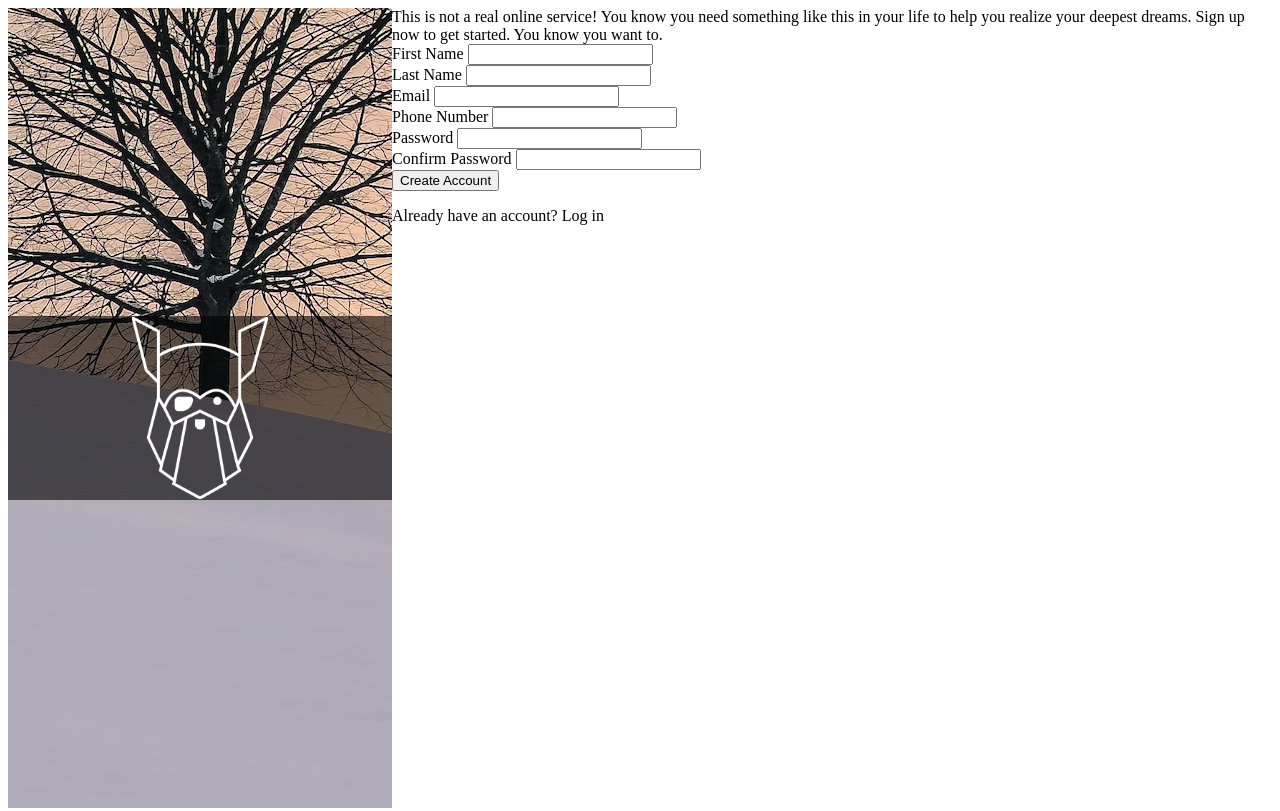
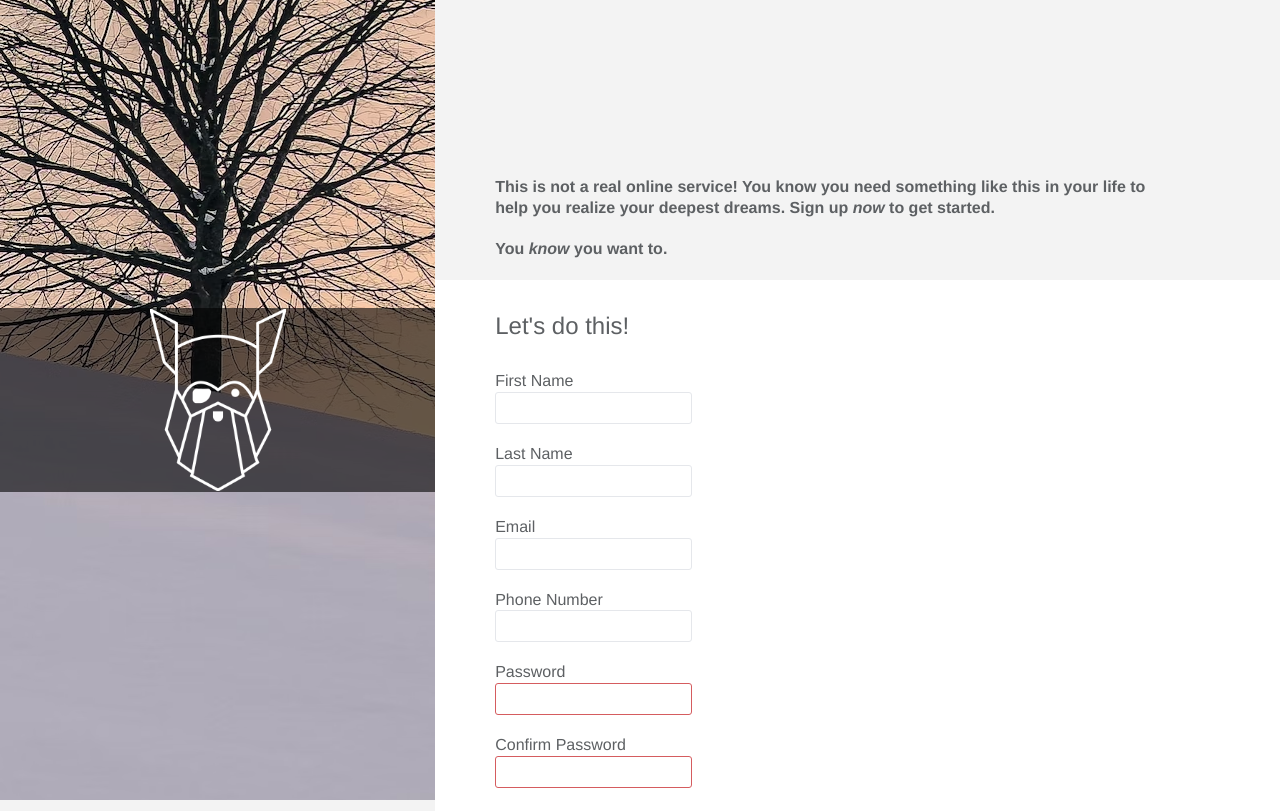
Before and after one commit to gMSchw/TOP-sign-up, a plain HTML site: page index.html in a window 1280 px wide. Shown: the top 811 px of the page. Drawn offline with Linux system fonts and the light colour scheme.

Commit message:
Almost finished

```diff
--- a/index.html
+++ b/index.html
@@ -18,13 +18,15 @@
 
         </div>
         <div class="rightPane">
-            <div class="formPane">This is not a real online service! You know you need something
+            <div class="formPane"><p>This is not a real online service! You know you need something
                 like this in your life to help you realize your deepest dreams.
-                Sign up now to get started.
-
-                You know you want to.
+                Sign up <i>now</i> to get started.</p>
+                <br>
+                <p>You <i>know</i> you want to.</p>
             </div>
             <div class="formContainer">
+                <p>Let's do this!</p>
+                <form action="" class="sign-up-form">
                     <div class="form-row">
                         <label for="first-name">First Name</label>
                         <input type="text" name="first-name" id="full-name">
@@ -39,22 +41,25 @@
                     </div>
                     <div class="form-row">
                         <label for="phone-number">Phone Number</label>
-                    <input type="nummer" name="phone-number" id="phone-number">
+                        <input type="tel" name="phone-number" id="phone-number" pattern="[0-9]{4}-[0-9]{6}"
+                        title="Phone number must be four numbers followed by a dash and then six numbers more">
                     </div>
                     <div class="form-row">
                         <label for="password">Password</label>
-                    <input type="text" name="password" id="password">
+                        <input required type="password" name="password" id="password">
                     </div>
                     <div class="form-row">
                         <label for="confirm password">Confirm Password</label>
-                    <input type="text" name="confirm-password" id="confirm-password">
+                        <input required type="password" name="confirm-password" id="confirm-password">
                     </div>
+                </form>
+
 
             </div>
             <div class="buttonContainer">
                 <button>Create Account</button>
 
-                <p>Already have an account? <a>Log in</a></p>
+                <p>Already have an account? <a href="www.theodinproject.com">Log in</a></p>
 
             </div>
         </div>
--- a/style.css
+++ b/style.css
@@ -1,4 +1,20 @@
+* {
+    margin: 0;
+    padding: 0;
+    box-sizing: border-box;
+  }
 
+  body {
+    color: #5D6063;
+    background-color: rgb(243, 243, 243);
+    font-family: "helvetica", "Arial", sans-serif;
+    font-size: 16px;
+    line-height: 1.3;
+
+    display: flex;
+    flex-direction: column;
+    align-items: center;
+  }
 
 .container {
     display: flex;
@@ -25,10 +41,21 @@
     flex-direction: column;
 }
 
-.formPane, .formContainer{
-    padding-top: 5%;
-    padding-bottom: 5%;
+.formPane, .buttonContainer {
+    background-color: rgb(243, 243, 243);
 }
+
+.formPane {
+    width: 80%;
+    height: 20vh;
+    margin-left: 60px;
+    margin-top: 20px;
+    margin-bottom: 20px;
+
+    font-size: 16px;
+    font-weight: 700;
+}
+
 
 
 .containerOfLogoContainer {
@@ -52,6 +79,97 @@
 
 }
 
+.formContainer {
+  position: relative;
+  padding-left: 60px;
+  background-color: #FFFFFF;
+
+  box-shadow: 1px 4px 2px -2px lightgray;
+}
+
+.formContainer p {
+  padding: 30px 0;
+  font-size: 24px;
+}
+
+.sign-up-form {
+  width: 90%;
+  margin: 0 0 40px 0;
+  display: flex;
+  flex-wrap: wrap;
+  justify-content: space-between;
+}
+
+.form-row {
+  margin-right: 40px;
+  margin-bottom: 20px;
+  display: flex;
+  justify-content: flex-start;
+  flex-direction: column;
+  flex-wrap: wrap;
+}
+
+.form-row input[type='text'],
+.form-row input[type='tel'],
+.form-row input[type='password'],
+.form-row input[type='email'] {
+  background-color: #FFFFFF;
+  border: 1px solid #E5E7EB;
+  border-radius: 3px;
+  width: 100%;
+  padding: 7px;
+  font-size: 14px;
+}
+
+.form-row input[type='text']:focus,
+.form-row input[type='tel']:focus,
+.form-row input[type='password']:focus,
+.form-row input[type='email']:focus {
+  background-color: #FFFFFF;
+  border: 1px solid blue;
+  box-shadow: 4px 4px 4px -4px grey;
+
+}
+
+.form-row input[type='text']:invalid,
+.form-row input[type='tel']:invalid,
+.form-row input[type='password']:invalid,
+.form-row input[type='email']:invalid {
+  background-color: #FFFFFF;
+  border: 1px solid #D55C5F;
+  color: #D55C5F;
+  box-shadow: none;
+}
+
+
+
+.buttonContainer {
+  padding-top: 50px;
+  padding-left: 60px;
+  margin-bottom: 10px;
+  display: flex;
+  flex-grow: 0;
+  flex-direction: column;
+}
+
+.buttonContainer button {
+  align-self: start;
+  font-size: 16px;
+  font-weight: bold;
+
+  color: #FFFFFF;
+  background-color: #596D48;
+
+  border: none;
+  border-radius: 3px;
+
+  padding: 10px 40px;
+  margin-bottom: 20px;
+  cursor: pointer;
+
+
+}
+
 @media only screen and (min-width: 700px) {
     .container {
         flex-direction: row;
@@ -59,7 +177,7 @@
 
     .leftPane {
         height: 100vh;
-        width: 30vw;
+        width: 34vw;
         background-image: url('Fabrice Villard.avif');
         background-position: 1100px 1800px;
         display: flex;
@@ -69,7 +187,7 @@
     }
 
     .containerOfLogoContainer {
-        width: 30vw;
+        width: 66vw;
         height: 23%;
         background-color: rgba(0, 0, 0, 0.6);
         display: flex;
@@ -78,8 +196,6 @@
         justify-content: center;
 
     }
-
-
 
     .container {
         flex-direction: row;
@@ -90,8 +206,18 @@
         padding-bottom: 0%;
     }
 
+    .formPane {
+      height: 30vh;
+      display: flex;
+      flex-direction: column;
+      justify-content: flex-end;
+    }
+
     .rightPane{
         justify-content: flex-start;
     }
 
+    .sign-up-form {
+      width: 60%;
+    }
 }
```
Lines whose indentation alone changed are shown as unchanged.
